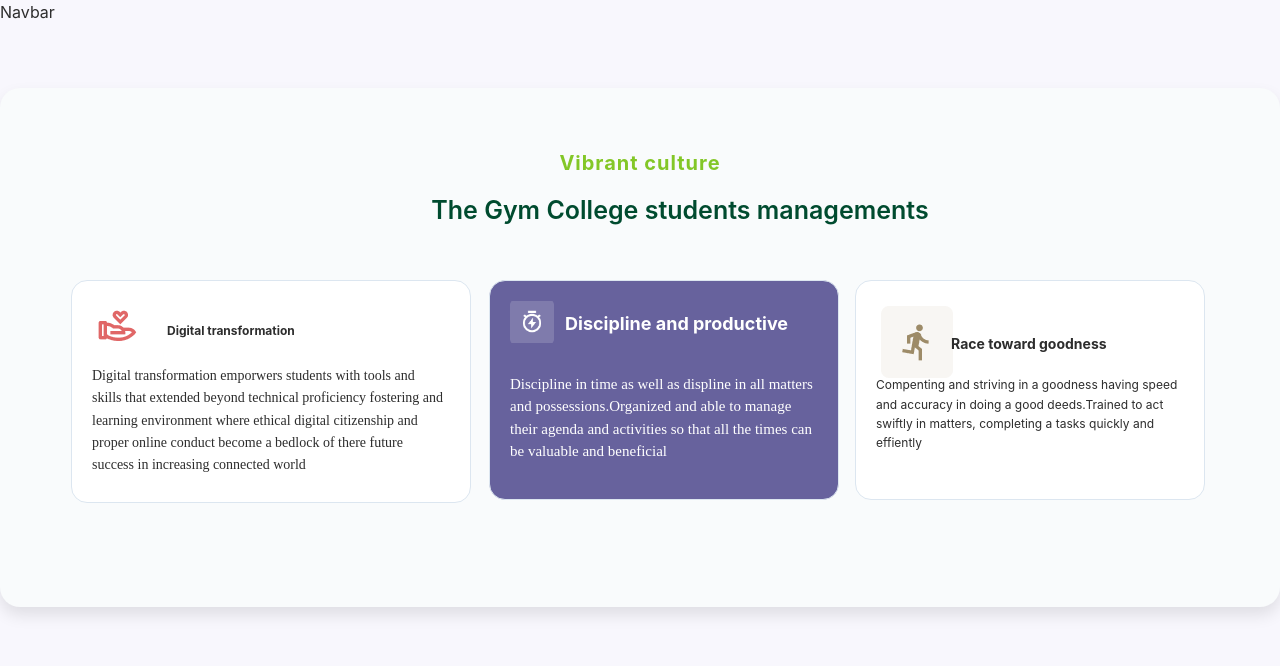
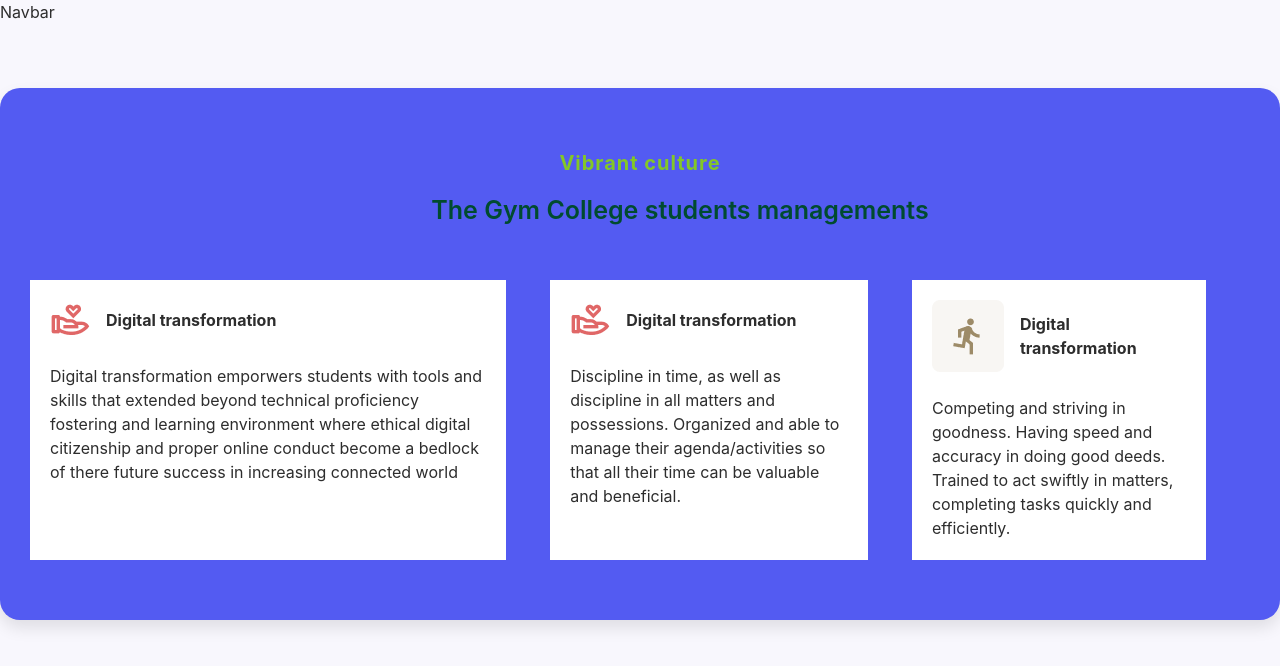
Before and after one commit to RP-Gishari/studentsync-frontend-azure, a React (Vite) app: page / in a window 1280 px wide. Shown: the top 666 px of the page. Built offline with nearby package versions, Linux system fonts and the light colour scheme.

Commit message:
refactor: add refactor

```diff
--- a/src/components/Info.jsx
+++ b/src/components/Info.jsx
@@ -8,15 +8,17 @@ function Info() {
         <h2 className="managements">The Gym College students managements</h2>
 
         <div className="allCards">
-          <div className="firstCard">
-            <div className="hp1">
+          <div className="first-card">
+            <div className="card-header">
               <img
                 className="img1"
                 src="src/assets/hand-heart-line 1.png"
                 alt="Transformation image"
               />
               <h4 className="img1-p1">Digital transformation</h4>
+            </div>
 
+            <div className="card-content">
               <p className="img1-p2">
                 Digital transformation emporwers students with tools and skills
                 that extended beyond technical proficiency fostering and
@@ -26,8 +28,45 @@ function Info() {
               </p>
             </div>
           </div>
+          <div className="first-card">
+            <div className="card-header">
+              <img
+                className="img1"
+                src="src/assets/hand-heart-line 1.png"
+                alt="Transformation image"
+              />
+              <h4 className="img1-p1">Digital transformation</h4>
+            </div>
+
+            <div className="card-content">
+              <p className="img1-p2">
+                Discipline in time, as well as discipline in all matters and
+                possessions. Organized and able to manage their
+                agenda/activities so that all their time can be valuable and
+                beneficial.
+              </p>
+            </div>
+          </div>
+          <div className="first-card">
+            <div className="card-header">
+              <img
+                className="img1"
+                src="src/assets/Frame 363 .png"
+                alt="Transformation image"
+              />
+              <h4 className="img1-p1">Digital transformation</h4>
+            </div>
+
+            <div className="card-content">
+              <p className="img1-p2">
+                Competing and striving in goodness. Having speed and accuracy in
+                doing good deeds. Trained to act swiftly in matters, completing
+                tasks quickly and efficiently.
+              </p>
+            </div>
+          </div>
           <br />
-          <div className="secondCard">
+          {/* <div className="secondCard">
             <img
               className="secondCard-image2"
               src="src/assets/Frame 362 .png"
@@ -39,8 +78,8 @@ function Info() {
               possessions.Organized and able to manage their agenda and
               activities so that all the times can be valuable and beneficial
             </h4>
-          </div>
-          <div className="thirdCard">
+          </div> */}
+          {/* <div className="thirdCard">
             <div className="hp1">
               <img src="src/assets/Frame 363 .png" />
               <h4 className="img3-p1">Race toward goodness</h4>
@@ -51,7 +90,7 @@ function Info() {
                 completing a tasks quickly and effiently
               </p>
             </div>
-          </div>
+          </div> */}
         </div>
       </div>
     </section>
--- a/src/index.css
+++ b/src/index.css
@@ -67,7 +67,13 @@ button:focus-visible {
   }
 }
 .flex-container {
-  background-color: #f9fbfc;
+  /* background-color: #f9fbfc; */
+  background-color: #535bf2;
+  display: flex;
+  /* justify-content: center;
+  align-items: center; */
+  flex-direction: column;
+
   padding: 60px 30px;
   border-radius: 20px;
   box-shadow: 0 8px 16px rgba(0, 0, 0, 0.1);
@@ -79,7 +85,6 @@ button:focus-visible {
   letter-spacing: 1px;
   text-align: center;
   margin-bottom: 14px;
-
 }
 
 .managements {
@@ -95,16 +100,11 @@ button:focus-visible {
   display: flex;
   gap: 44px;
   justify-content: center;
-  flex-wrap: wrap;
-  padding-left: 30px;
-
-
+  /* padding-left: 30px;
 }
-.firstCard{
-  margin-left:-400px;
-  padding: 10px 10px;
-
-
+.firstCard {
+  /* margin-left: -400px; */
+  /* padding: 10px 10px; */
 }
 .firstCard,
 .thirdCard {
@@ -113,7 +113,7 @@ button:focus-visible {
   border: 1px solid #dce6f0;
   border-radius: 16px;
   padding: 25px;
-  width: 400px;
+  /* width: 400px; */
   transition: box-shadow 0.3s ease;
 }
 
@@ -123,88 +123,95 @@ button:focus-visible {
   box-shadow: 0 6px 12px rgba(0, 0, 0, 0.1);
 }
 
-.hp1  {
+/* .hp1 {
   font-size: 12px;
   line-height: 1.6;
   text-align: left;
-}
+} */
 
 .secondCard {
   background-color: #67629d;
   border: 1px solid #dce6f0;
   color: white;
   border-radius: 16px;
-  padding: 25px;
-  width: 350px;
-  height: 220px;
-  transition: box-shadow 0.3s ease;
-  margin-left: -70px;
-
+  /* padding: 25px; */
+  /* width: 350px; */
+  /* height: 220px; */
+  /* transition: box-shadow 0.3s ease; */
+  /* margin-left: -70px; */
 }
-.thirdCard{
-  margin-top: -267px;
-  margin-left: 750px;
-  width: 350px;
-  height: 220px;
+.thirdCard {
+  /* margin-top: -267px; */
+  /* margin-left: 750px; */
+  /* width: 350px; */
+  /* height: 220px; */
   /* Width:517px;
   Height:288px; */
-   Border-radius:16px;
-
-
-
+  border-radius: 16px;
 }
 
-
-.thirdCard-image {
+/* .thirdCard-image {
   width: 40px;
   height: 40px;
   margin-bottom: 8px;
   object-fit: cover;
-  border-radius: 8px;
+  border-radius:  8px;
   margin-top: px;
 }
-.secondCard-image2{
-   width: 44px;
+.secondCard-image2 {
+  width: 44px;
   height: 42px;
   margin-bottom: 8px;
   object-fit: cover;
-  border-radius: 8px;
+  border-radius:  8px;
   margin-top: -5px;
   margin-left: -5px;
 }
-.image2-p1{
-  margin-top:-42px ;
+.image2-p1 {
+  margin-top: -42px;
   margin-left: 50px;
-  font-size:18px;
-  line-height:100%
-
-
+  font-size: 18px;
+  line-height: 100%;
 }
-.image2-p2{
-  margin-top:40px;
-  margin-left:-5px;
-  font-family:'Times New Roman', Times, serif;
+.image2-p2 {
+  margin-top: 40px;
+  margin-left: -5px;
+  font-family: "Times New Roman", Times, serif;
   font-size: 15px;
   font-weight: 100;
 }
-.img1-p1{
-  margin-top:-30px;
-  margin-left:70px ;
-
+.img1-p1 {
+  margin-top: -30px;
+  margin-left: 70px;
 }
-.img1-p2{
-  margin-top:25px;
-  margin-left:-5px ;
-  font-family:'Times New Roman', Times, serif;
-   font-size: 14px;
-}
-.img3-p1{
-  margin-top:-50px;
-  margin-left:70px;
+.img1-p2 {
+  margin-top: 25px;
+  margin-left: -5px;
+  font-family: "Times New Roman", Times, serif;
   font-size: 14px;
 }
-.img3-p2{
-margin-top:20px;
-  margin-left:-5px;
+.img3-p1 {
+  margin-top: -50px;
+  margin-left: 70px;
+  font-size: 14px;
+}
+.img3-p2 {
+  margin-top: 20px;
+  margin-left: -5px;
   font-size: 12px;
+} */
+.first-card {
+  display: flex;
+  flex-direction: column;
+  gap: 24px;
+  padding: 20px;
+  background-color: white;
+  max-width: 517px;
 }
+.card-header {
+  display: flex;
+  align-items: center;
+  gap: 16px;
+}
+.card-content {
+}
```
